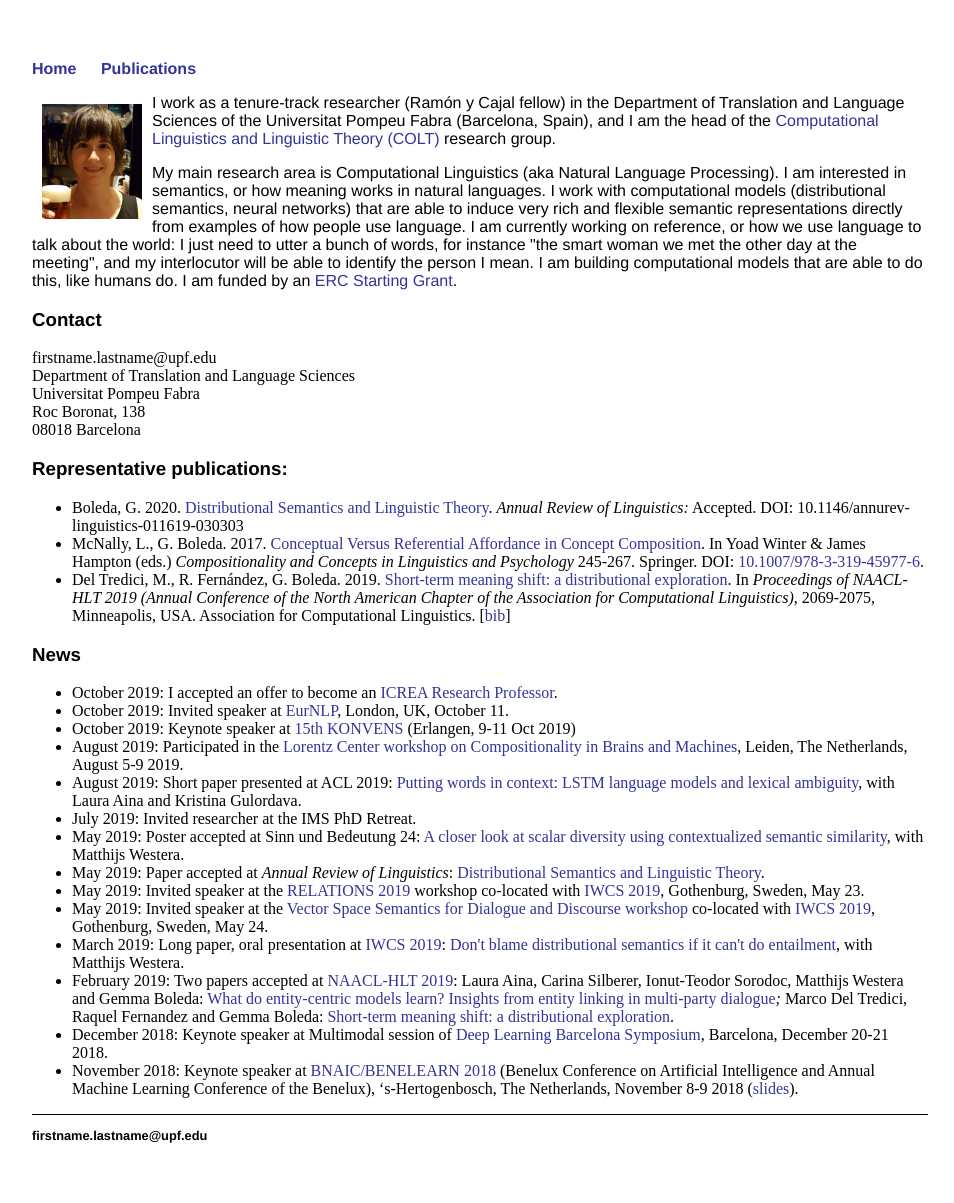
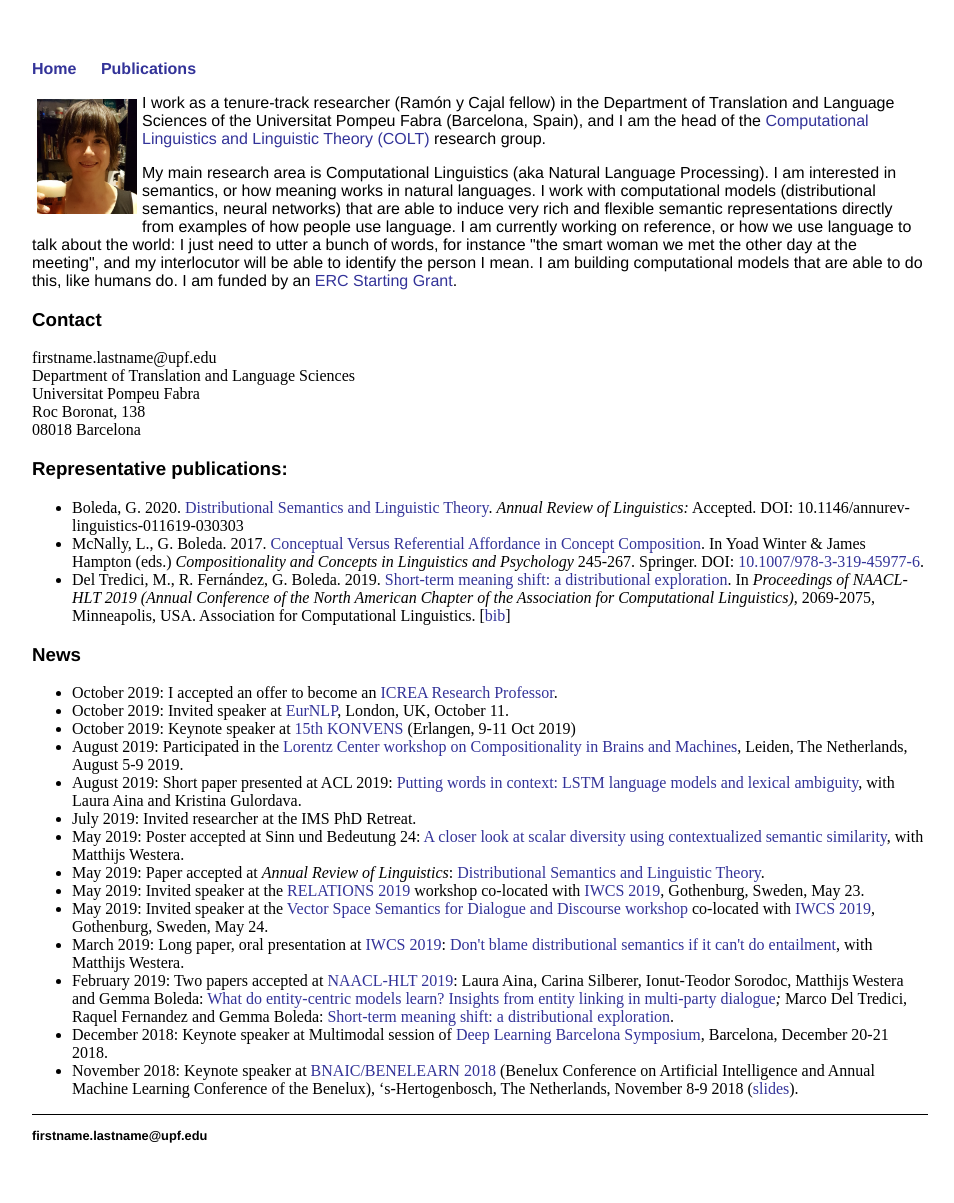
Before and after one commit to gboleda/gboleda.github.io, a Jekyll site: the page built from index.html, in a window 1280 px wide. Shown: the whole page, without its empty margins (160-1114 px from the left). Built offline with Jekyll 4.4.1, drawn with Linux system fonts in a browser that asks for light colours.

Commit message:
Update index.html

```diff
--- a/index.html
+++ b/index.html
@@ -3,7 +3,8 @@
 title: Gemma Boleda
 ---
 
-<img src="pic4web.jpg" align="left" hspace="10px" vspace="10px" width="100">
+<img src="pic4web.jpg" align="left" width="100" style="margin: 5px">
+
 		<p>I work as a tenure-track researcher (Ramón y Cajal fellow) in the Department of Translation and Language Sciences of the Universitat Pompeu Fabra (Barcelona, Spain), and I am the head of the <a href="https://www.upf.edu/web/colt/">Computational Linguistics and Linguistic Theory (COLT)</a> research group. </p>
 
 		<p>My main research area is Computational Linguistics (aka Natural Language Processing). I am interested in semantics, or how meaning works in natural languages. I work with computational models (distributional semantics, neural networks) that are able to induce very rich and flexible semantic representations directly from examples of how people use language. I am currently working on reference, or how we use language to talk about the world: I just need to utter a bunch of words, for instance "the smart woman we met the other day at the meeting", and my interlocutor will be able to identify the person I mean. I am building computational models that are able to do this, like humans do. I am funded by an <a href="https://www.upf.edu/web/amore">ERC Starting Grant</a>.</p>
```
